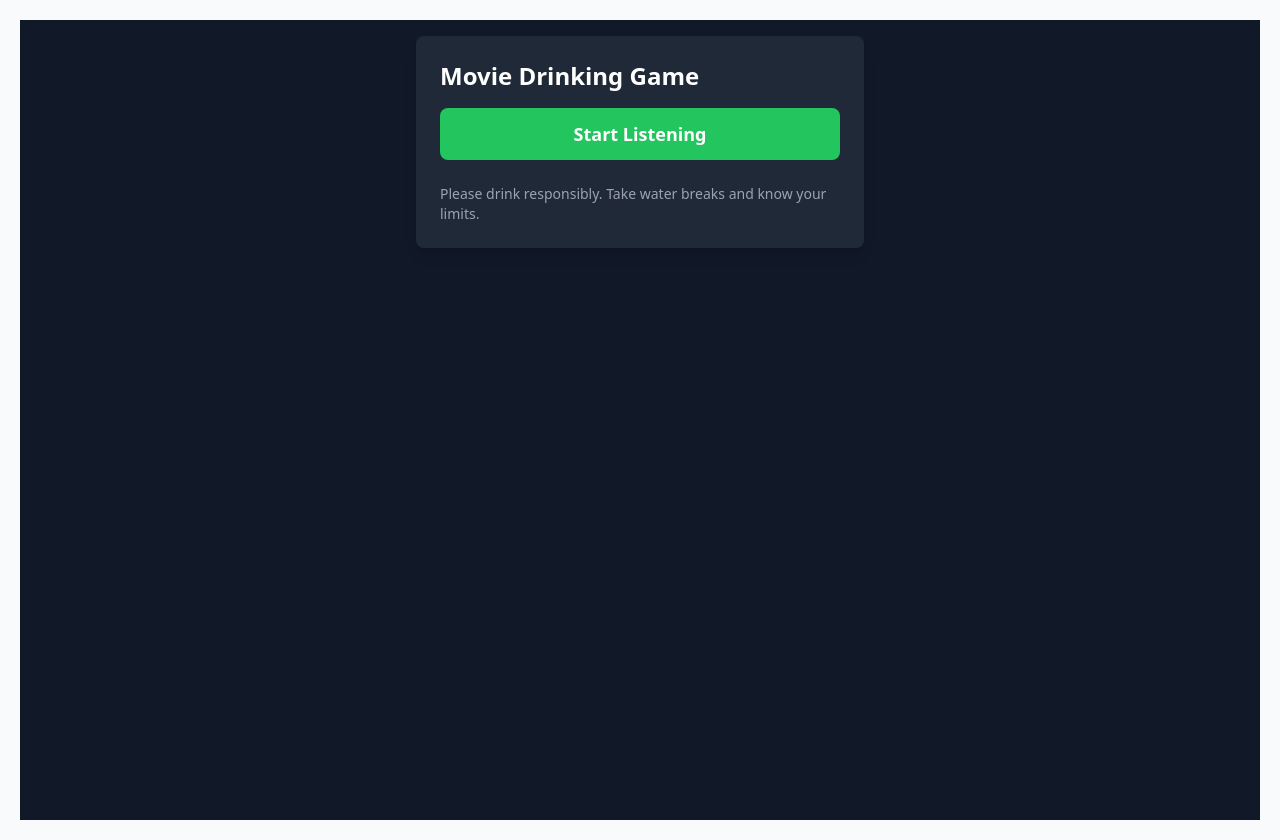
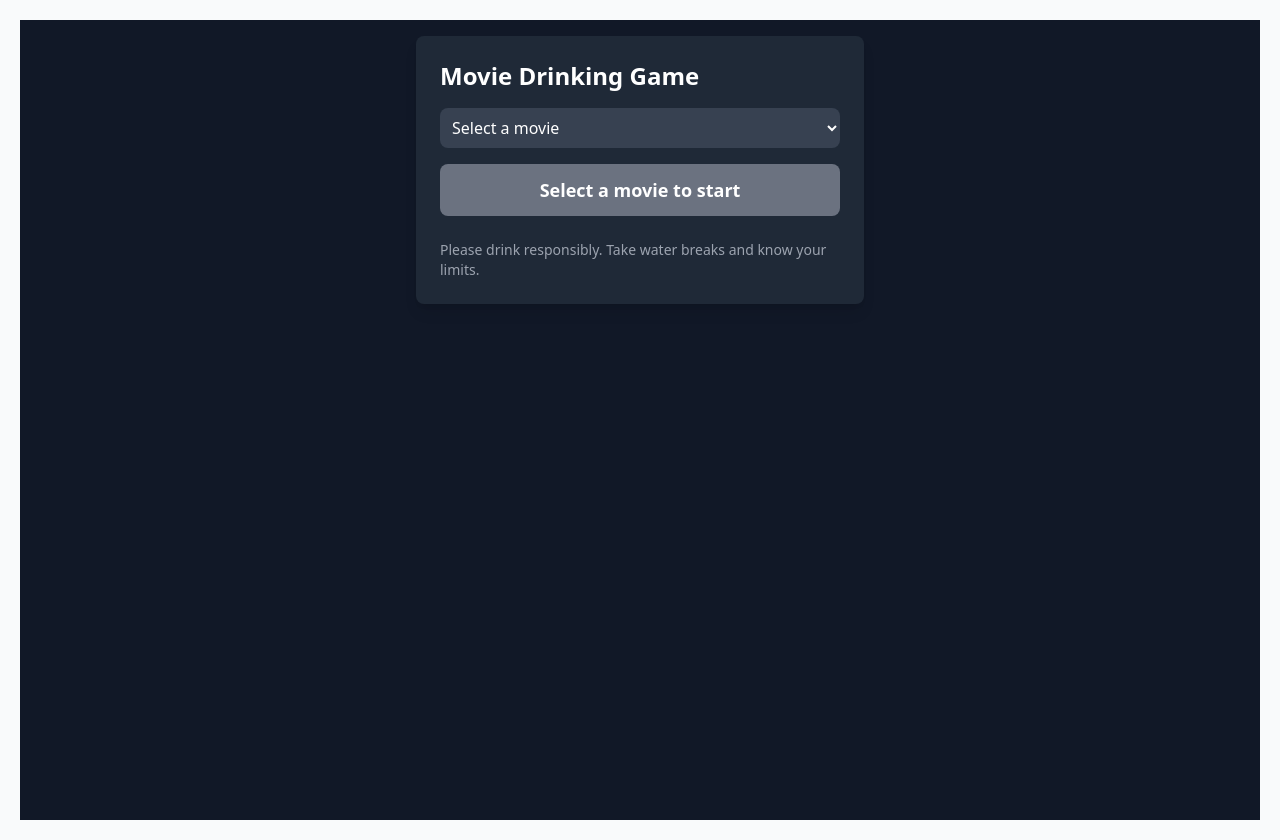
Before and after one commit to launchkit-apps/app-64899c98, a Next.js app: page / in a window 1280 px wide. Built offline with nearby package versions, Linux system fonts and the light colour scheme.

Commit message:
Update components/MovieDrinkingGame.tsx

```diff
--- a/components/MovieDrinkingGame.tsx
+++ b/components/MovieDrinkingGame.tsx
@@ -7,36 +7,48 @@
   const [currentMovie, setCurrentMovie] = useState('');
   const [drinkCount, setDrinkCount] = useState(0);
   const [lastTrigger, setLastTrigger] = useState('');
+  const [selectedMovie, setSelectedMovie] = useState('');
 
-  // Mock rules - in real app would be more generic/dynamic
-  const genericRules = [
-    "Someone says the main character's name",
-    "A chase scene occurs",
-    "Someone drops something",
-    "A door slams",
-    "Someone says 'Wait!'",
-  ];
+  const movieRules = {
+    "The Big Lebowski": [
+      "The Dude says 'man'",
+      "Anyone drinks a White Russian",
+      "Someone says 'dude'",
+      "The rug is mentioned",
+      "Walter says 'Vietnam'"
+    ],
+    "Lord of the Rings": [
+      "Frodo puts on the ring",
+      "Someone says 'precious'",
+      "Gandalf uses magic",
+      "An Orc dies",
+      "Sam shows devotion to Frodo"
+    ],
+    "Harry Potter": [
+      "Someone says 'Muggle'",
+      "A spell is cast",
+      "Hermione corrects someone",
+      "Snape looks suspicious",
+      "Harry's scar hurts"
+    ]
+  };
 
-  // Simulate a drink trigger (in real app would be from audio recognition)
   const triggerDrink = (reason: string) => {
     setDrinkCount(prev => prev + 1);
     setLastTrigger(reason);
 
-    // Flash effect
     const gameArea = document.getElementById('gameArea');
     if (gameArea) {
       gameArea.classList.add('flash');
       setTimeout(() => gameArea.classList.remove('flash'), 500);
     }
 
-    // Play sound
     const audio = new Audio('/drink-alert.mp3');
     audio.play().catch(e => console.log('Audio play failed:', e));
   };
 
   const toggleListening = () => {
     setIsListening(!isListening);
-    // Here we would initialize audio listening
   };
 
   return (
@@ -51,22 +63,36 @@
         <h1 className="text-2xl font-bold mb-4">Movie Drinking Game</h1>
 
         <div className="mb-6">
+          <select
+            value={selectedMovie}
+            onChange={(e) => setSelectedMovie(e.target.value)}
+            className="w-full p-2 mb-4 bg-gray-700 rounded-lg text-white"
+          >
+            <option value="">Select a movie</option>
+            {Object.keys(movieRules).map((movie) => (
+              <option key={movie} value={movie}>{movie}</option>
+            ))}
+          </select>
+
           <button
             onClick={toggleListening}
+            disabled={!selectedMovie}
             className={`w-full py-3 rounded-lg text-lg font-bold ${
+              !selectedMovie ? 'bg-gray-500' :
               isListening ? 'bg-red-500' : 'bg-green-500'
             }`}
           >
-            {isListening ? 'Stop Listening' : 'Start Listening'}
+            {!selectedMovie ? 'Select a movie to start' :
+             isListening ? 'Stop Game' : 'Start Game'}
           </button>
         </div>
 
-        {isListening && (
+        {isListening && selectedMovie && (
           <>
             <div className="mb-4">
-              <h2 className="text-xl mb-2">Current Rules:</h2>
+              <h2 className="text-xl mb-2">Take a drink when:</h2>
               <ul className="list-disc pl-5">
-                {genericRules.map((rule, index) => (
+                {movieRules[selectedMovie as keyof typeof movieRules].map((rule, index) => (
                   <li key={index} className="mb-1">{rule}</li>
                 ))}
               </ul>
```
